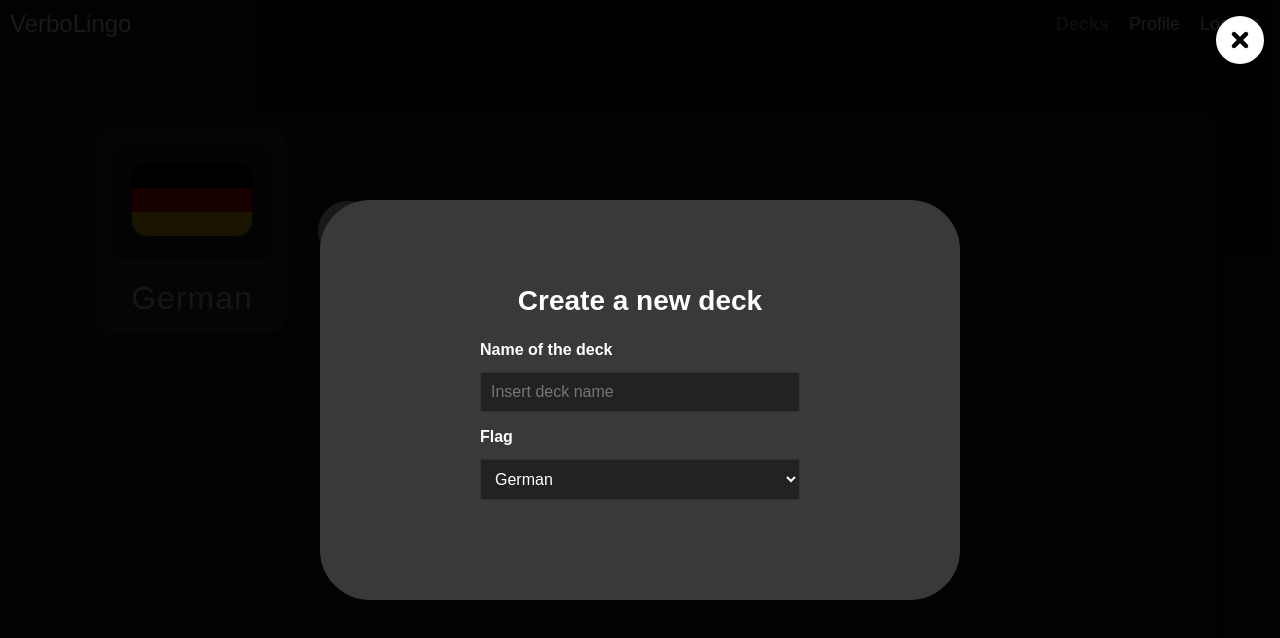
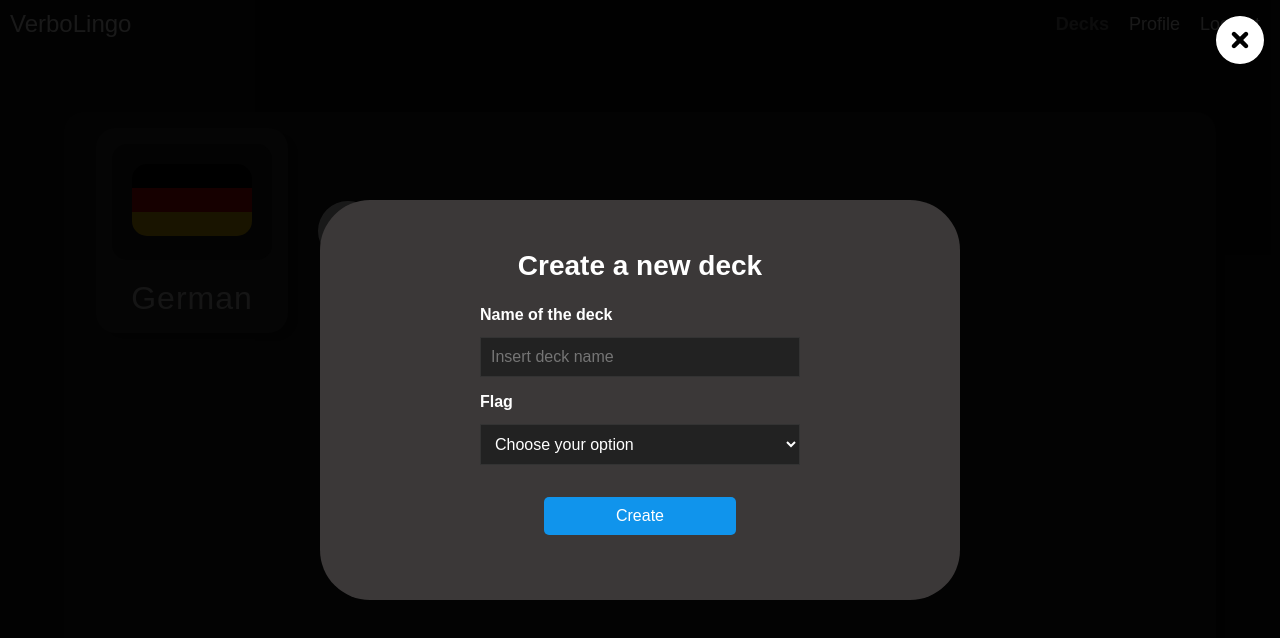
Before and after one commit to Maikelek/language-learning-app, a React (Create React App) app in the folder client/: page /decks in a window 1280 px wide. Both pictures are taken after a click on the element 348 px from the left and 230 px from the top of the page. Shown: the top 638 px of the page. Built offline with nearby package versions, Linux system fonts and the light colour scheme.

Commit message:
⚙Add-Deck-Button && Minor changes

```diff
--- a/client/src/App.css
+++ b/client/src/App.css
@@ -386,6 +386,25 @@ body {
   gap: 10px;
 }
 
+.add-deck-button {
+  align-self: center;
+  width: 60%;
+  margin-top: 2rem;
+  background-color: #1094ec;
+  color: white;
+  padding: 10px 20px;
+  font-size: 16px;
+  border: none;
+  border-radius: 5px;
+  cursor: pointer;
+  transition: 0.5s ease-in-out;
+}
+
+.add-deck-button:hover {
+  transform: translateY(1px);
+  background-color: #0c77be;
+}
+
 .revise-button {
   background-color: #299e6d;
   box-shadow: 8px 6px 2px rgba(0, 0, 0, 0.2);
--- a/client/src/pages/logged/Decks.jsx
+++ b/client/src/pages/logged/Decks.jsx
@@ -92,8 +92,10 @@ const Decks = () => {
                 <div className="label-input">
                   <label htmlFor="deck_flag" className="label-classic">Flag</label>
                   <select name="deck_flag" id="deck_flag" className="add-deck-select">
+                    <option value="0">Choose your option</option>
                     <option value="flag_de">German</option>
                   </select>
+                  <button className='add-deck-button'>Create</button>
                 </div>
 
             </form>
```
